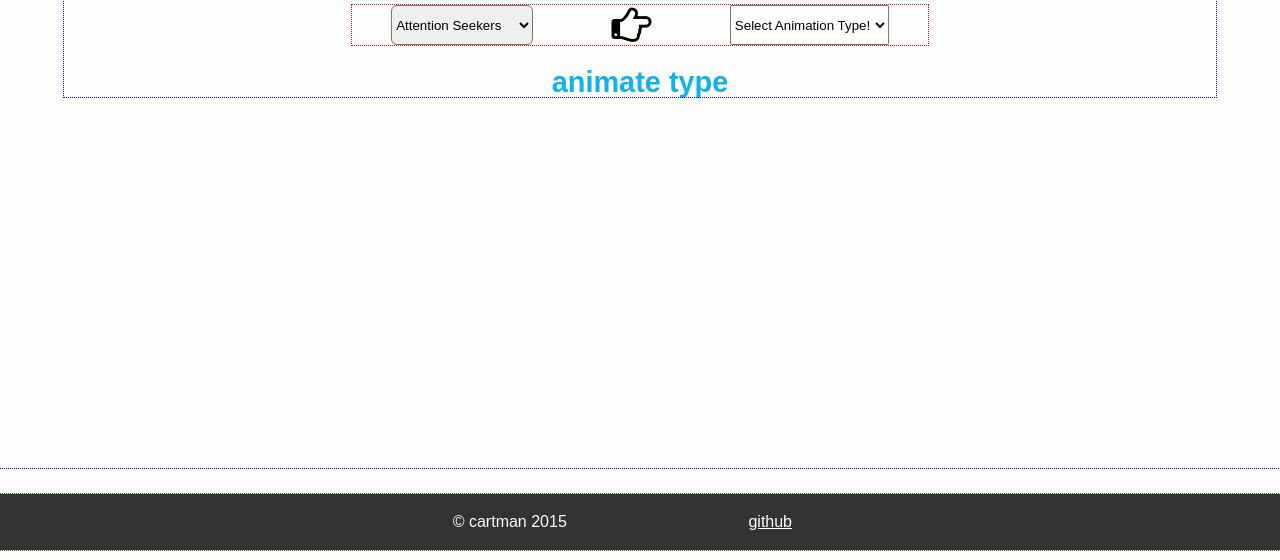
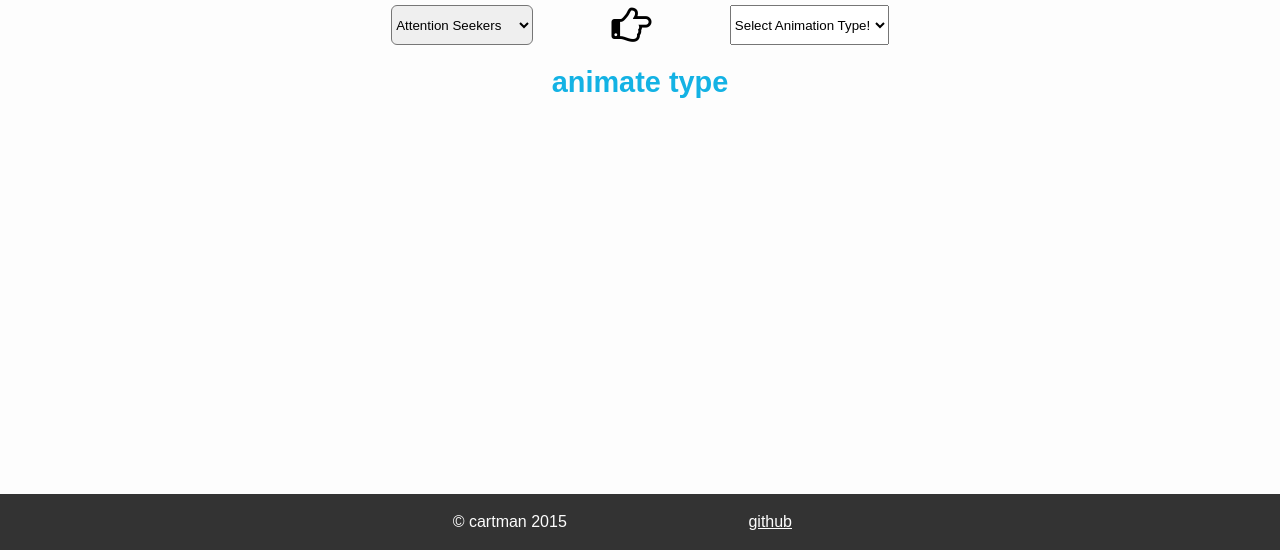
Before and after one commit to Cartman0/StyleGuideAnimate.css, a plain HTML site: page index.html in a window 1280 px wide. Shown: the part 240-800 px from the top of the page. Drawn offline with nearby package versions, Linux system fonts and the light colour scheme.

Commit message:
switched release from DEBUG
switched release from DEBUG,
DEBUG; true -> false.

```diff
--- a/sass/screen.scss
+++ b/sass/screen.scss
@@ -5,7 +5,7 @@
 
 @import "compass/reset";
 
-$DEBUG: true;
+$DEBUG: false;
 
 // color
 $white: #fdfdfd;
```
Also changed, not shown: stylesheets/screen.css.
